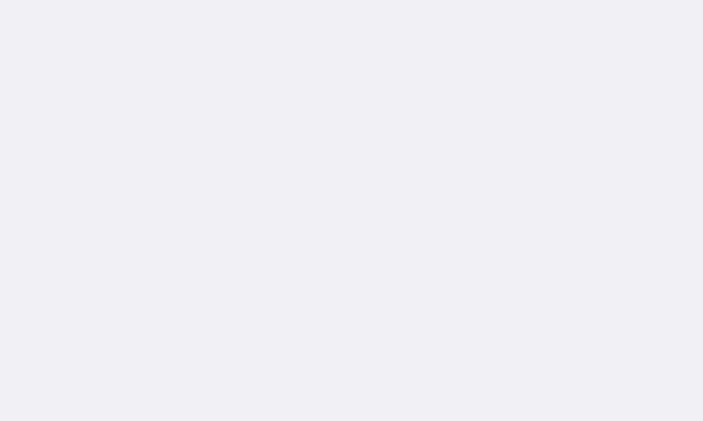
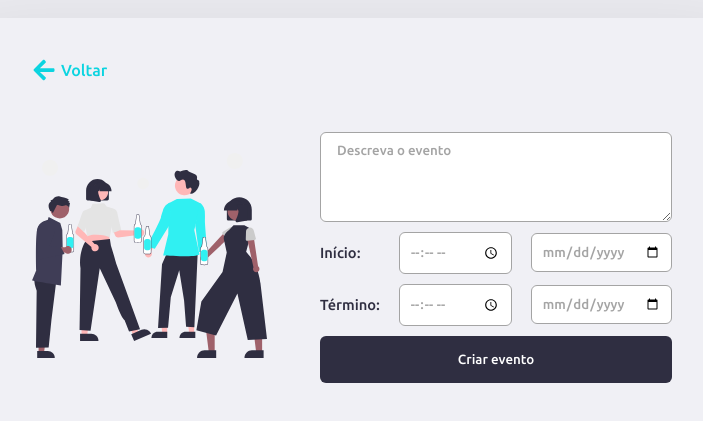
Before and after one commit to vncscampos/tokenlab_calendar, a React (Create React App) app in the folder frontend/: page /event in a window 1280 px wide. Shown: the part 155-576 px from the top of the page, without its empty margins (288-991 px from the left). Built offline with nearby package versions, Linux system fonts and the light colour scheme; a web font is replaced by a local one.

Commit message:
Alterando a página de cadastro/atualização do evento

```diff
--- a/frontend/src/pages/CreateEvent/index.tsx
+++ b/frontend/src/pages/CreateEvent/index.tsx
@@ -1,5 +1,5 @@
-import React, { useState, FormEvent } from "react";
-import { Link } from "react-router-dom";
+import React, { useState, FormEvent, useEffect } from "react";
+import { Link, useLocation } from "react-router-dom";
 import { FaArrowLeft } from "react-icons/fa";
 
 import { Container, Content } from "./styles";
@@ -7,7 +7,16 @@ import banner from "../../assets/create_banner.svg";
 import colors from "../../styles/colors";
 import Button from "../../components/Button";
 
+import formatDate from "../../utils/formatDate";
+
 import api from "../../services/api";
+
+interface IEvent {
+  id: string;
+  description: string;
+  start_date: Date;
+  end_date: Date;
+}
 
 const CreateEvent: React.FC = () => {
   const [description, setDescription] = useState("");
@@ -15,6 +24,34 @@ const CreateEvent: React.FC = () => {
   const [startDate, setStartDate] = useState("");
   const [endHour, setEndHour] = useState("");
   const [endDate, setEndDate] = useState("");
+  const [update, setUpdate] = useState(false);
+
+  const state = useLocation().state as IEvent;
+
+  useEffect(() => {
+    if (state) {
+      setDescription(state.description);
+
+      const date = formatDate(state.start_date, state.end_date).split(" ");
+
+      setStartHour(date[0]);
+      setEndHour(date[3]);
+
+      let [year, day, month] = new Date(date[1])
+        .toISOString()
+        .split("T")[0]
+        .split("-");
+      setStartDate(`${year}-${month}-${day}`);
+
+      [year, day, month] = new Date(date[4])
+        .toISOString()
+        .split("T")[0]
+        .split("-");
+      setEndDate(`${year}-${month}-${day}`);
+
+      setUpdate(true);
+    }
+  }, []);
 
   async function handleSubmit(e: FormEvent) {
     e.preventDefault();
@@ -22,15 +59,30 @@ const CreateEvent: React.FC = () => {
     const start_date = startDate + "T" + startHour + ":00-03:00";
     const end_date = endDate + "T" + endHour + ":00-03:00";
 
-    api.defaults.headers.Authorization = `Bearer ${localStorage.getItem('JWT')}`;
+    api.defaults.headers.Authorization = `Bearer ${localStorage.getItem(
+      "JWT"
+    )}`;
 
-    await api.post("/event", { description, start_date, end_date }).then((response => {
-        alert('Evento criado com sucesso!');
-        window.location.reload();
-
-    })).catch(() => {
-        alert('Não foi possivel criar evento!');
-    });
+    if (!update) {
+      await api
+        .post("/event", { description, start_date, end_date })
+        .then((response) => {
+          alert("Evento criado com sucesso!");
+          window.location.reload();
+        })
+        .catch(() => {
+          alert("Não foi possivel criar evento!");
+        });
+    } else {
+      await api
+        .put(`/event/${state.id}`, { description, start_date, end_date })
+        .then((response) => {
+          alert("Evento atualizado com sucesso!");
+        })
+        .catch(() => {
+          alert("Não foi atualizar criar evento!");
+        });
+    }
   }
 
   return (
@@ -77,7 +129,11 @@ const CreateEvent: React.FC = () => {
                   onChange={(e) => setEndDate(e.target.value)}
                 />
               </div>
-              <Button type="submit">Criar evento</Button>
+              {update ? (
+                <Button type="submit">Atualizar evento</Button>
+              ) : (
+                <Button type="submit">Criar evento</Button>
+              )}
             </form>
           </section>
         </div>
--- a/frontend/src/pages/CreateEvent/styles.ts
+++ b/frontend/src/pages/CreateEvent/styles.ts
@@ -18,7 +18,7 @@ export const Content = styled.div`
     color: ${colors.background};
     box-shadow: 0 0 100px rgba(0,0,0,0.1);
     border-radius: 6px;
-    width: 80vw;
+    width: 65vw;
     padding: 40px 96px;
 
     a {
--- a/frontend/src/pages/Home/index.tsx
+++ b/frontend/src/pages/Home/index.tsx
@@ -1,10 +1,12 @@
 import React, { useState, useEffect } from "react";
-import { Link } from "react-router-dom";
+import { Link, useHistory } from "react-router-dom";
 import { FaSignOutAlt, FaTrashAlt, FaPencilAlt } from "react-icons/fa";
 
 import { Container, Header, Content } from "./styles";
 import logoImg from "../../assets/logo.svg";
 import colors from "../../styles/colors";
+
+import formatDate from "../../utils/formatDate";
 
 import api from "../../services/api";
 
@@ -16,6 +18,7 @@ interface IEvent {
 }
 
 const Home: React.FC = () => {
+  const history = useHistory();
   const [events, setEvents] = useState<IEvent[]>([]);
 
   useEffect(() => {
@@ -52,44 +55,38 @@ const Home: React.FC = () => {
       });
   }
 
+  async function handleUpdate(event: IEvent) {
+    history.push("/event", event);
+  }
+
+  function handleLogout() {
+    localStorage.clear();
+    history.push("/");
+  }
+
   return (
     <Container>
       <Header>
         <img src={logoImg} />
-        <Link to="/">
+        <span onClick={handleLogout}>
           <FaSignOutAlt size={24} />
           <p>Sair</p>
-        </Link>
+        </span>
       </Header>
       <Content>
         <div className="content-header">
           <h1>Meus eventos</h1>
-          <Link to="/createEvent">Criar evento</Link>
+          <Link to="/event">Criar evento</Link>
         </div>
         <ul>
           {events.map((event) => (
             <li key={event.id}>
               <div className="event-header">
-                <strong>
-                  {new Date(event.start_date).toUTCString().split(" ")[1]}{" "}
-                  {new Date(event.start_date).toUTCString().split(" ")[2]}{" "}
-                  {new Date(event.start_date).getHours()}:
-                  {String(new Date(event.start_date).getMinutes()).padStart(
-                    2,
-                    "0"
-                  )}
-                  {" às "}
-                  {new Date(event.end_date).getHours()}:
-                  {String(new Date(event.end_date).getMinutes()).padStart(
-                    2,
-                    "0"
-                  )}{" "}
-                  {new Date(event.end_date).toUTCString().split(" ")[1]}{" "}
-                  {new Date(event.end_date).toUTCString().split(" ")[2]}{" "}
-                </strong>
+                <strong>{formatDate(event.start_date, event.end_date)}</strong>
                 <div>
                   <FaPencilAlt
                     size={18}
+                    onClick={() => handleUpdate(event)}
                     style={{ color: colors.soft_blue, cursor: "pointer" }}
                   />
                   <FaTrashAlt
--- a/frontend/src/pages/Home/styles.ts
+++ b/frontend/src/pages/Home/styles.ts
@@ -15,13 +15,14 @@ export const Header = styled.header`
     padding: 2.5rem 10rem;
     height: 10vh;
 
-    a {
+    span {
         display: flex;
         align-items: center;
         color: #ffff;
+        cursor: pointer;
     }
 
-    a p {
+    span p {
         font-family: 'Ubuntu', sans-serif;
         font-weight: 500;
         margin-left: 8px;
--- a/frontend/src/pages/Register/index.tsx
+++ b/frontend/src/pages/Register/index.tsx
@@ -21,7 +21,7 @@ const Register: React.FC = () => {
     await api
       .post("/user", { name, email, password })
       .then((response) => {
-        history.push("/home");
+        history.push("/login");
       })
       .catch((error) => {
         alert("Erro ao criar usuário.");
--- a/frontend/src/routes/index.tsx
+++ b/frontend/src/routes/index.tsx
@@ -13,7 +13,7 @@ const Routes: React.FC = () => (
     <Route path="/login" component={Login} />
     <Route path="/register" component={Register} />
     <Route path="/home" component={Home} />
-    <Route path="/createEvent" component={CreateEvent} />
+    <Route path="/event" component={CreateEvent} />
   </Switch>
 );
 
--- /dev/null
+++ b/frontend/src/utils/formatDate.ts
@@ -0,0 +1,24 @@
+export default function formartDate(start_date: Date, end_date: Date) {
+    const startDay = new Date(start_date).getDate();
+    const startMonth = String(new Date(start_date).getMonth() + 1).padStart(2, "0");
+    const startYear = new Date(start_date).getFullYear();
+
+    const startDateFormatted = `${startDay}/${startMonth}/${startYear}`;
+
+    const startHour = new Date(start_date).getHours();
+    const startMinute = String(new Date(start_date).getMinutes()).padStart(
+      2,
+      "0"
+    );
+
+    const endDay = new Date(end_date).getDate();
+    const endMonth = String(new Date(end_date).getMonth() + 1).padStart(2, "0");
+    const endYear = new Date(end_date).getFullYear();
+
+    const endDateFormatted = `${endDay}/${endMonth}/${endYear}`;
+
+    const endHour = new Date(end_date).getHours();
+    const endMinute = String(new Date(end_date).getMinutes()).padStart(2, "0");
+
+    return `${startHour}:${startMinute} ${startDateFormatted} - ${endHour}:${endMinute} ${endDateFormatted}`;
+  }
```
